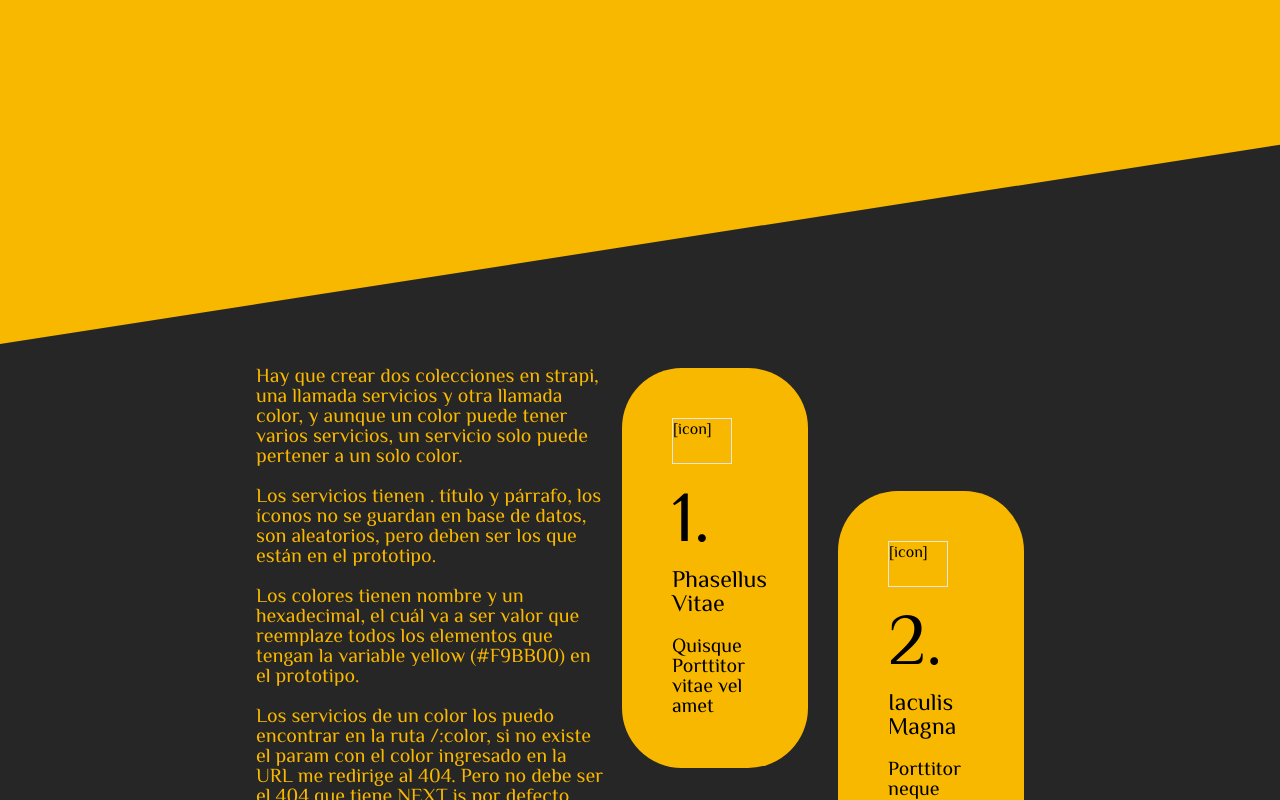
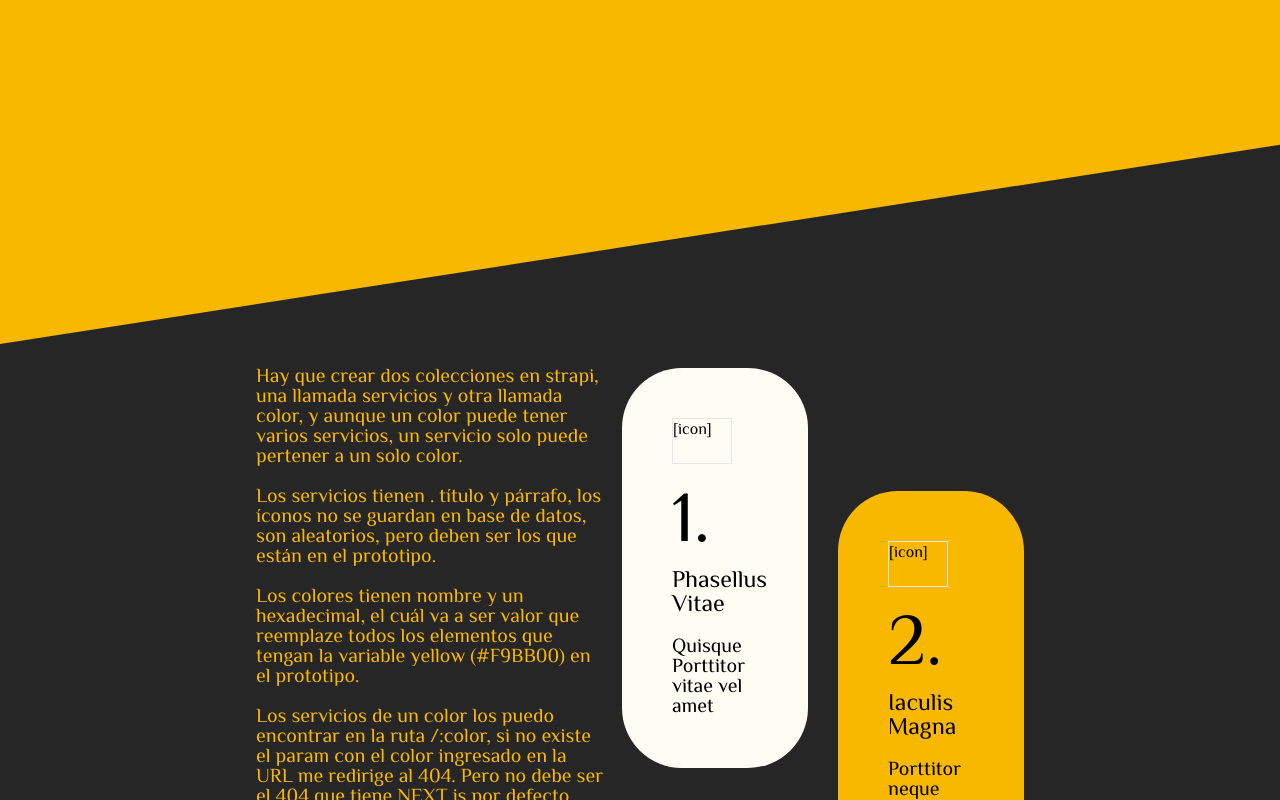
Before and after one commit to David256/gnc-paint-strapi-website, a Next.js app in the folder front-end/: page / in a window 1280 px wide. Shown: the part 1480-2280 px from the top of the page. Built offline with nearby package versions, Linux system fonts and the light colour scheme.

Commit message:
style: define global CSS variables and update padding in landing page

```diff
--- a/front-end/src/components/Landing.tsx
+++ b/front-end/src/components/Landing.tsx
@@ -1,3 +1,4 @@
+'use client'
 import { FunctionComponent } from 'react'
 import ServiceCard from './ServiceCard'
 import { Service } from '../types'
@@ -20,10 +21,17 @@ const Landing: FunctionComponent<LandingProps> = (props) => {
   const mainColor = color.hex()
   const backgroundColor = color.lighten(1).hex()
   const darkColor = color.grayscale().darken(0.79).hex()
-  const lightColor = color.lightness(90).saturate(0.5).hex()
+  const lightColor = color.lightness(90).rotate(-7).saturate(0.6).hex()
 
   return (
     <>
+      <style jsx global>{`
+        :root {
+          --primary-color: ${mainColor};
+          --background-color: ${backgroundColor};
+        }
+      `}</style>
+
       <div
         className="flex flex-col"
         style={{
@@ -137,7 +145,7 @@ const Landing: FunctionComponent<LandingProps> = (props) => {
         </Section>
 
         <Section
-          className="flex flex-col lg:flex-row gap-4 justify-between md:pt-60 pb-40 pt-[30rem]"
+          className="flex flex-col lg:flex-row gap-4 justify-between md:pt-60 pb-48 pt-[30rem]"
           backgroundColor={darkColor}
           style={{ zIndex: 8 }}
         >
@@ -188,7 +196,7 @@ const Landing: FunctionComponent<LandingProps> = (props) => {
 
           <div
             data-testid="services"
-            className="grid grid-cols-1 lg:grid-cols-2 lg:max-w-[760px] lg:gap-[30px] gap-[30px] xl::gap-[60px] [&>*]:odd:bg-white"
+            className="grid grid-cols-1 lg:grid-cols-2 lg:max-w-[760px] lg:gap-[30px] gap-[30px] xl::gap-[60px] [&>*]:odd:bg-white!"
           >
             {services.map((service, i) => (
               <ServiceCard
@@ -196,7 +204,6 @@ const Landing: FunctionComponent<LandingProps> = (props) => {
                 index={i + 1}
                 service={service}
                 className={`${i % 2 == 1 ? 'lg:translate-y-[123px]' : ''}`}
-                style={{ backgroundColor: mainColor }}
               />
             ))}
           </div>
```
